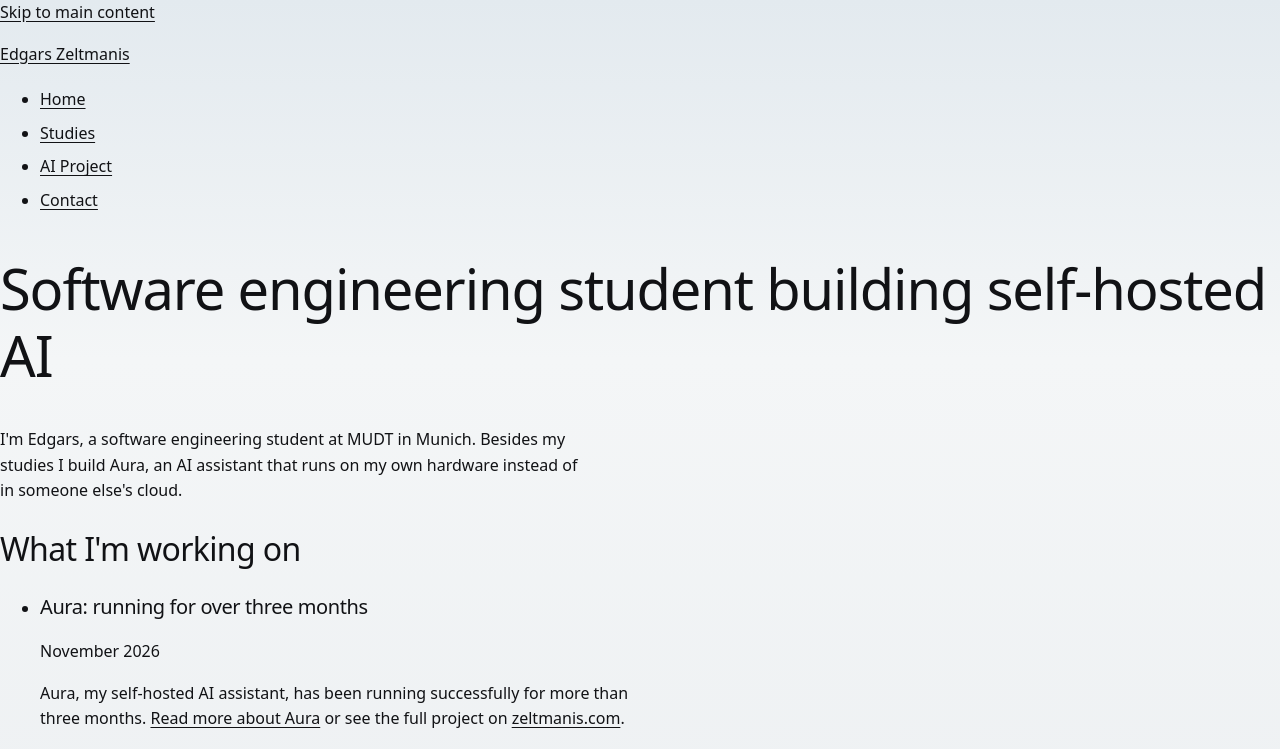
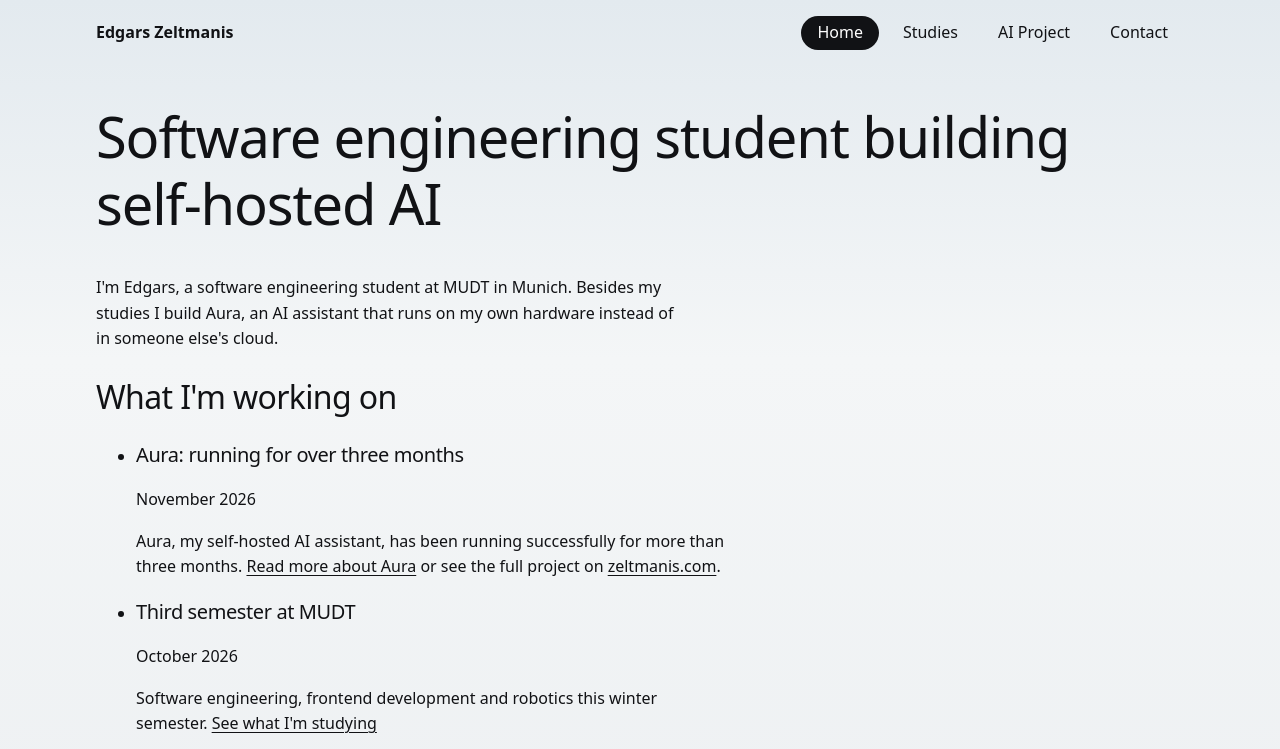
Before and after one commit to zeltmanis/cm501-Edgars, a plain HTML site: page project/index.html in a window 1280 px wide. Shown: the top 749 px of the page. Drawn offline with Linux system fonts and the light colour scheme.

Commit message:
Lay out the page frame with Grid and the header with Flexbox
Grid keeps the footer at the bottom and centres the content; the header wraps instead of overflowing on narrow screens, and the skip link stays reachable by keyboard.

```diff
--- a/project/index.html
+++ b/project/index.html
@@ -12,7 +12,7 @@
 </head>
 <body>
   <!-- M2: skip link = first focusable element -->
-  <a href="#main">Skip to main content</a>
+  <a class="skip-link" href="#main">Skip to main content</a>
 
   <header>
     <!-- the site name links to the home page -->
--- a/project/styles.css
+++ b/project/styles.css
@@ -79,3 +79,72 @@ summary {
   min-height: 24px;
   padding-block: var(--space-1);
 }
+
+/* Skip link: hidden until it gets keyboard focus */
+.skip-link {
+  position: absolute;
+  left: var(--space-3);
+  top: -100%;
+  padding: var(--space-2) var(--space-3);
+  background: var(--color-brand);
+  color: var(--color-on-brand);
+  border-radius: var(--radius-pill);
+}
+
+.skip-link:focus {
+  top: var(--space-3);
+}
+
+/* Page frame: header, main, footer stacked with Grid */
+body {
+  display: grid;
+  grid-template-rows: auto 1fr auto;
+  min-height: 100vh;
+}
+
+body > header,
+main,
+body > footer {
+  width: 100%;
+  max-width: 70rem;
+  margin-inline: auto;
+  padding-inline: var(--space-3);
+}
+
+/* Header: name and navigation with Flexbox */
+body > header {
+  display: flex;
+  flex-wrap: wrap;
+  align-items: center;
+  justify-content: space-between;
+  gap: var(--space-3);
+  padding-block: var(--space-3);
+}
+
+body > header p {
+  margin: 0;
+  font-weight: 600;
+}
+
+body > header a {
+  text-decoration: none;
+}
+
+nav ul {
+  display: flex;
+  flex-wrap: wrap;
+  gap: var(--space-2);
+  margin: 0;
+  padding: 0;
+  list-style: none;
+}
+
+nav a {
+  padding-inline: var(--space-3);
+  border-radius: var(--radius-pill);
+}
+
+nav a[aria-current="page"] {
+  background: var(--color-brand);
+  color: var(--color-on-brand);
+}
```
